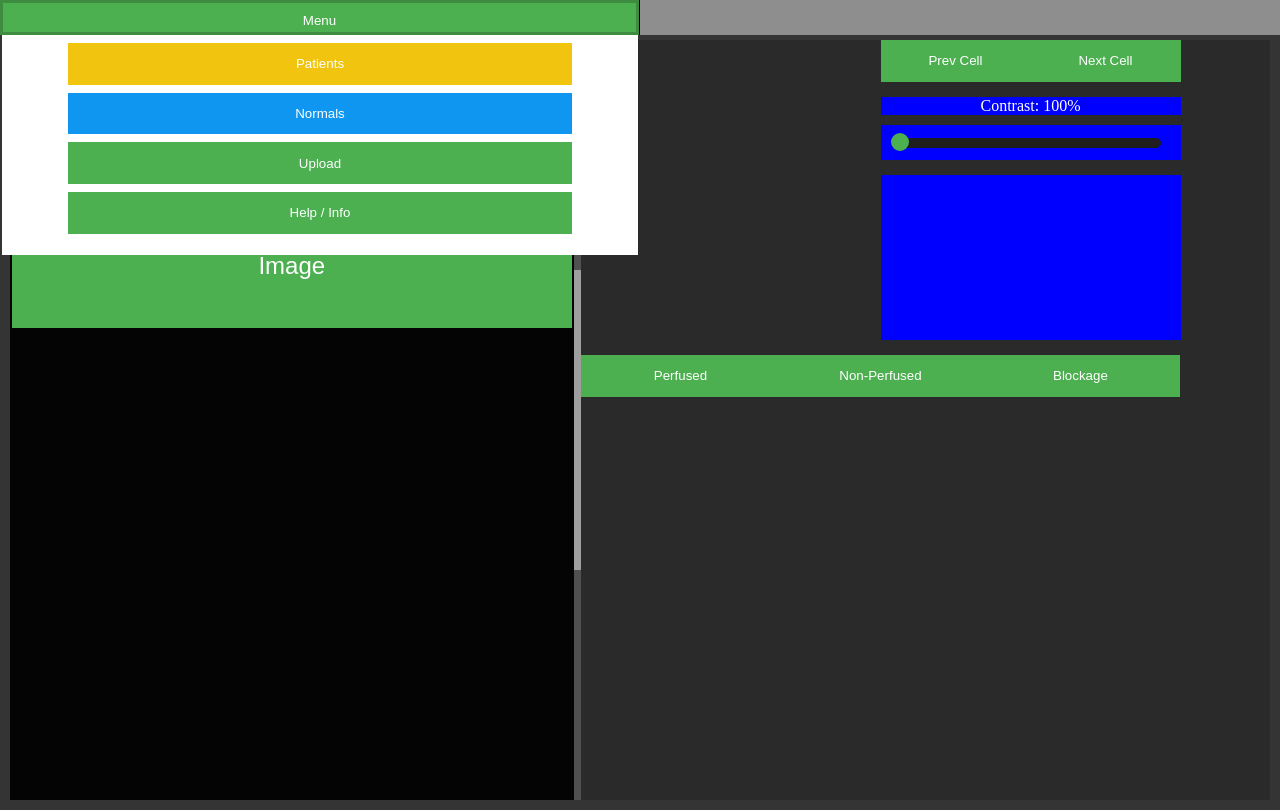
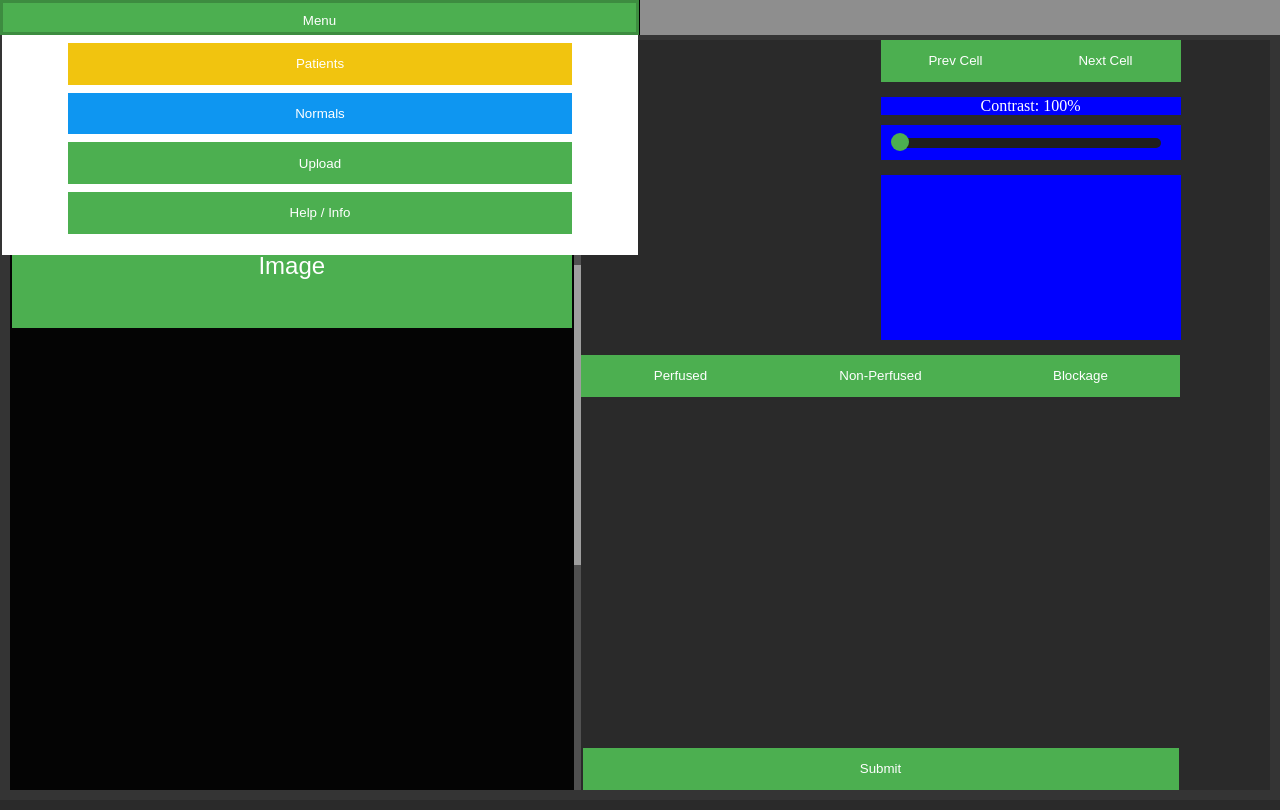
Before and after one commit to OpenHealthSoftware/umich-isla-prototype, a Flask app: page /view in a window 1280 px wide. Run offline with Flask 2, Linux system fonts and the light colour scheme; grey boxes are pictures that could not be loaded.

Commit message:
Html and css for examples
Former-commit-id: ca0178f3bf344302d8615efed6f3449748e80682

```diff
--- a/app/static/css/style.css
+++ b/app/static/css/style.css
@@ -45,7 +45,7 @@ html, body, #fullwrap
 
 #wrapMainScreen
 {
-	height: calc(100% - var(--menu-height) - 10px);
+	height: calc(100% - var(--menu-height) - 20px);
 	margin-top: var(--menu-height);
 	padding: 10px;
 }
@@ -434,12 +434,12 @@ input[type=button]:hover, input[type=submit]:hover, input[type=reset]:hover, but
 	max-height: 300px;
 	float: left;
 }
-.ratio {
+.maintain-ratio {
   width: 50%; /* width of element inside .ratio */
   display: inline-block;
   position: relative;
 }
-.ratio:after {
+.maintain-ratio:after {
   padding-top: 100%;  /* 1:1 ratio */
   display: block;
   content: '';
@@ -492,11 +492,12 @@ input[type=button]:hover, input[type=submit]:hover, input[type=reset]:hover, but
 }
 #wrapGradeOptions
 {
-	height: calc(100% - 242px);
+	height: calc(100% - 376px);
 	width: 100%;
 }
 #primaryGrade{
 	height: var(--button-height);
+	position: relative;
 }
 
 .firstClassOptions input { display: none; }
@@ -507,21 +508,22 @@ input[type=button]:hover, input[type=submit]:hover, input[type=reset]:hover, but
 	/* TODO: bottom of scroll bar gets hidden */
 }
 #wrapAssociatedOptions { height: 100%; }
-#associatedFeatures { width: 70%; }
+#associatedFeatures { width: 100%; }
 .secondClassOptions
 {
 	padding: 10px;
 }
 .secondClassOptions input { display: none; }
 
-
 .option-box-element
 {
 	position: relative;
 	height: var(--slim-el-height);
-	width: 100%;
+	width: 70%;
+	float: left;
 	background-color: blue;
 }
+.option-box-element:last-child, .example-box-element:last-child{margin-bottom:0;}
 .options-label
 {
 	position:relative;
@@ -532,3 +534,66 @@ input[type=button]:hover, input[type=submit]:hover, input[type=reset]:hover, but
 	background-color:green;
 	line-height: calc(var(--button-height) - 13.33px / 2); /* TODO: fix hacky*/
 }
+.example-box-element
+{
+	position: relative;
+	width: calc(30% - 15px);
+	height: var(--slim-el-height);
+	left: 15px;
+	float: left;
+	background-color: white;
+}
+.wrapExampleSelection
+{
+	position: relative;
+	margin: 0 auto;
+	width: 93px;
+	height: 100%;
+}
+.wrapExampleSelection svg { float: left; width: 34px;}
+.selectExampleBtn
+{
+	position: relative;
+	width: 25px;
+	height: 25px;
+	/*left: calc(50% - 12.5px);*/
+	top: calc( (var(--slim-el-height) - 25px) / 2);
+	float: left;
+	background-color: grey;
+}
+
+
+#wrapGradeSubmit { width: 100%; }
+
+
+/* ### examples library */
+.asscFeatureEl {display: none;}
+#associatedFeatureExample
+{
+	position: absolute;
+	width: 100%;
+	height: 100%;
+}
+#asscFtNameExampleInfo
+{
+	width: 100%;
+	height: 42px;
+	background-color:white;
+	position: absolute;
+	transition: .3s;
+	z-index:2;
+}
+#asscFtNameExampleInfo p
+{
+	text-overflow: ellipsis;
+	overflow: hidden;
+	white-space: nowrap;
+}
+#asscFtNameExampleInfo:hover
+{
+	height: auto;
+}
+#asscFtNameExampleInfo:hover > p{
+	overflow: visible;
+	white-space: normal;
+}
--- a/app/templates/view.html
+++ b/app/templates/view.html
@@ -57,10 +57,12 @@
 			<div id="wrapGrading">
 				<div id="wrapCellControl" class="margin-bottom-small">
 
-					<div class="ratio">
+					<div class="maintain-ratio">
 						<div id="cellPreview" class="cellControlModule">
 							<canvas id="cellViewCanvas" class="cellCanvas" width="0" height="0"></canvas>
-					</div></div><div class="ratio">
+						</div>
+					</div><!--
+					--><div class="maintain-ratio">
 						<div id="cellTools" class="cellControlModule">
 							<div id="cellNavigator" class="margin-bottom-small">
 								<button id="prevCell" class="half-width button-row-el" onclick="nextCell(-1)">Prev Cell</button>
@@ -78,13 +80,14 @@
 
 							</div>
 						</div><!-- END #cellTools -->
+						<div id="associatedFeatureExample" class="cellControlModule asscFeatureEl">
+							<img id="associatedFeaturePreview" src=""/>
+						</div> <!-- END #associatedFeatureExample -->
 					</div>
-
-					<div id="libraryPreview" class="hidden"></div>
 
 				</div><!-- END #wrapCellControl -->
 
-				<div id="wrapGradeOptions">
+				<div id="wrapGradeOptions" class="margin-bottom-small">
 					<div id="primaryGrade" class="firstClassOptions margin-bottom-small">
 						<form id="gradeForm" class="submit-input-container">
 							<input type="radio" name="grade" value="perfused" id="gradePerf">
@@ -94,6 +97,19 @@
 							<label for="gradeNonPerf" class="button button-row-el third-width">Non-Perfused</label>
 							<label for="gradeBlock" class="button button-row-el third-width">Blockage</label>
 						</form>
+						<div id="asscFtNameExampleInfo" class="asscFeatureEl">
+							<h1 id="asscFtName"></h1>
+							<p id="asscFtDesc">asdfasd
+								asdfasdasd
+								asdfasdsd
+
+								asdfasdasf
+								asdfasd
+								asdfasd
+								more tasdyasdhnapsdoubasdpuabsd8uas huasd 89asdh 8dsa7h awe78d wed a7sdhas8d we87dw 8w7ed
+
+							</p>
+						</div>
 					</div>
 
 					<div id="secondaryGrades">
@@ -105,6 +121,13 @@
 									<label for="option_{{a.optionId}}" class="checkbox"></label>
 									<label for="option_{{a.optionId}}" class="options-label">{{a.name}}</label>
 								</div>
+								<div class="example-box-element margin-bottom-small">
+									<div class="wrapExampleSelection">
+										<svg class="asscFeatureEl" fill="#C0C0C0" height="35" viewBox="0 0 24 24" width="35s"><path d="M15.41 7.41L14 6l-6 6 6 6 1.41-1.41L10.83 12z"/></svg>
+										<div class="selectExampleBtn"></div>
+										<svg class="asscFeatureEl" fill="#C0C0C0" height="35" viewBox="0 0 24 24" width="35"><path d="M10 6L8.59 7.41 13.17 12l-4.58 4.59L10 18l6-6z"/></svg>
+									</div>
+								</div>
 								{% endfor %}
 							</div>
 						</div>
@@ -115,7 +138,7 @@
 
 				</div><!--END #wrapGradeOptions -->
 
-				<div id="wrapGradeSubmit"></div>
+				<button id="submitGrade">Submit</button>
 			</div> <!-- END #wrapGrading -->
 
 			<div id="gradeView">
```
Lines whose indentation alone changed are shown as unchanged.
